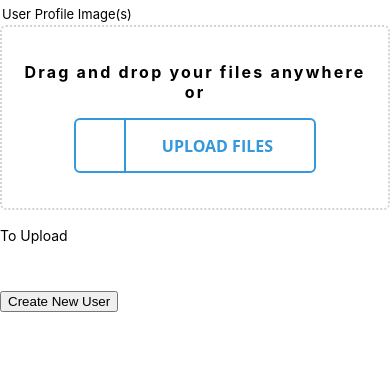
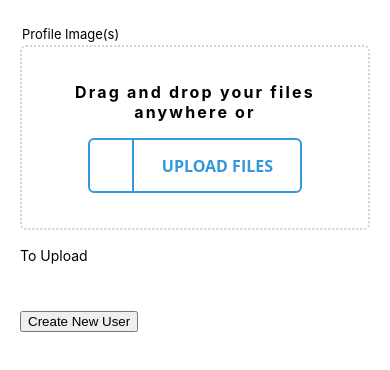
Before and after one commit to Chandra-Panta-Chhetri/react-file-upload-tutorial, a React (Create React App) app: page / in a window 390 px wide. Shown: the top 370 px of the page. Built offline with nearby package versions, Linux system fonts and the light colour scheme; the HTML template or start-up script is replaced by a standard one.

Commit message:
Makes file upload component responsive.

```diff
--- a/src/App.js
+++ b/src/App.js
@@ -22,7 +22,7 @@ function App({ createNewUser }) {
       <form onSubmit={handleSubmit}>
         <FileUpload
           accept=".jpg,.png,.jpeg"
-          label="User Profile Image(s)"
+          label="Profile Image(s)"
           updateFilesCb={updateUploadedFiles}
           multiple
         />
--- a/src/components/file-upload/file-upload.styles.jsx
+++ b/src/components/file-upload/file-upload.styles.jsx
@@ -177,10 +177,11 @@ export const RemoveFileIcon = styled.i`
 `;
 
 export const PreviewContainer = styled.section`
-  padding: 0.4em;
-  width: 33.33%;
-  height: 180px;
+  padding: 0.25rem;
+  width: 20%;
+  height: 120px;
   border-radius: 6px;
+  box-sizing: border-box;
 
   &:hover {
     opacity: 0.55;
@@ -193,6 +194,10 @@ export const PreviewContainer = styled.section`
   & > div:first-of-type {
     height: 100%;
     position: relative;
+  }
+
+  @media only screen and (max-width: 750px) {
+    width: 25%;
   }
 
   @media only screen and (max-width: 500px) {
--- a/src/index.css
+++ b/src/index.css
@@ -1,13 +1,14 @@
 body {
   margin: 0;
-  font-family: -apple-system, BlinkMacSystemFont, 'Segoe UI', 'Roboto', 'Oxygen',
-    'Ubuntu', 'Cantarell', 'Fira Sans', 'Droid Sans', 'Helvetica Neue',
+  font-family: -apple-system, BlinkMacSystemFont, "Segoe UI", "Roboto", "Oxygen",
+    "Ubuntu", "Cantarell", "Fira Sans", "Droid Sans", "Helvetica Neue",
     sans-serif;
   -webkit-font-smoothing: antialiased;
   -moz-osx-font-smoothing: grayscale;
+  padding: 20px;
 }
 
 code {
-  font-family: source-code-pro, Menlo, Monaco, Consolas, 'Courier New',
+  font-family: source-code-pro, Menlo, Monaco, Consolas, "Courier New",
     monospace;
 }
```
Also changed, not shown: 1 other file (tests, documents, lock files or other folders).
